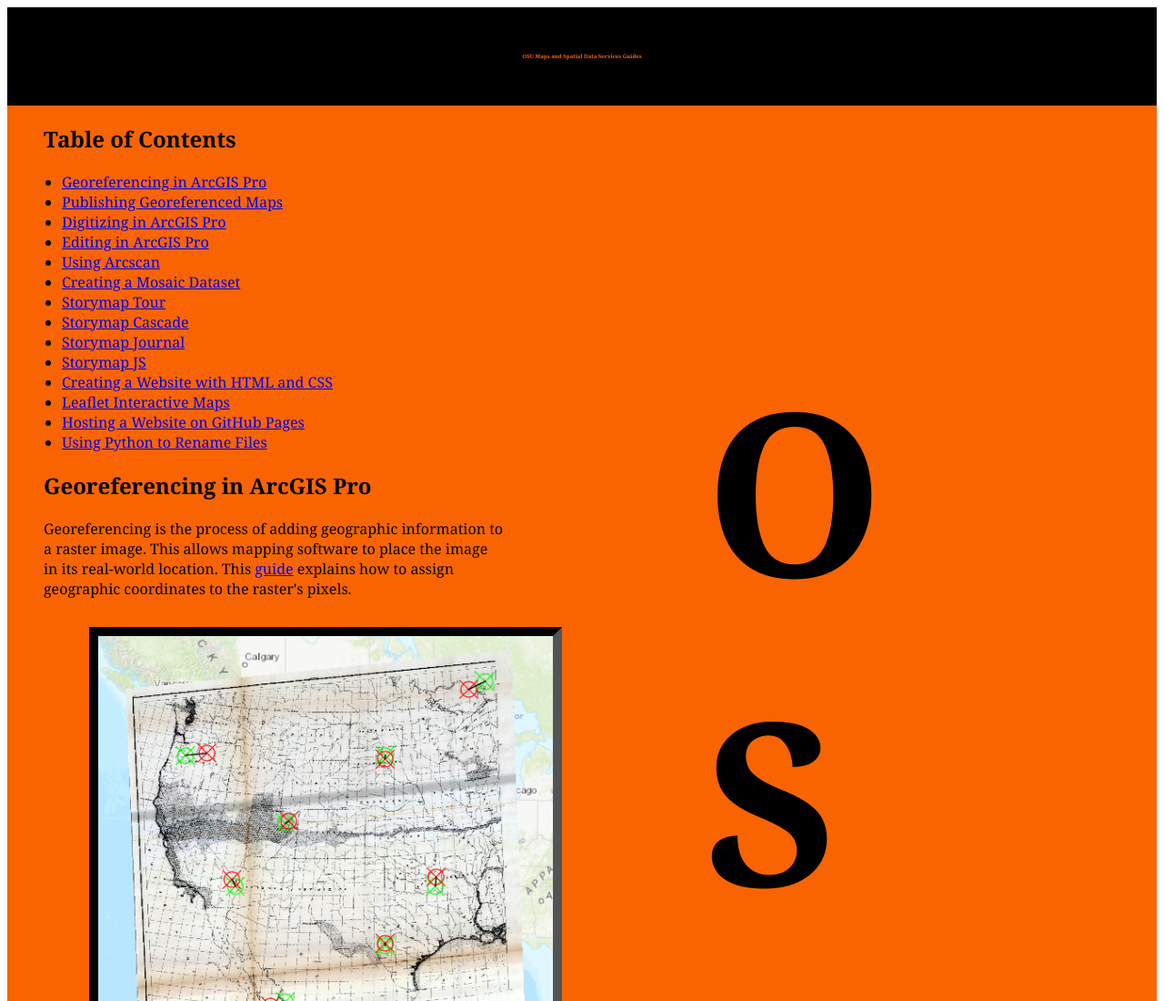
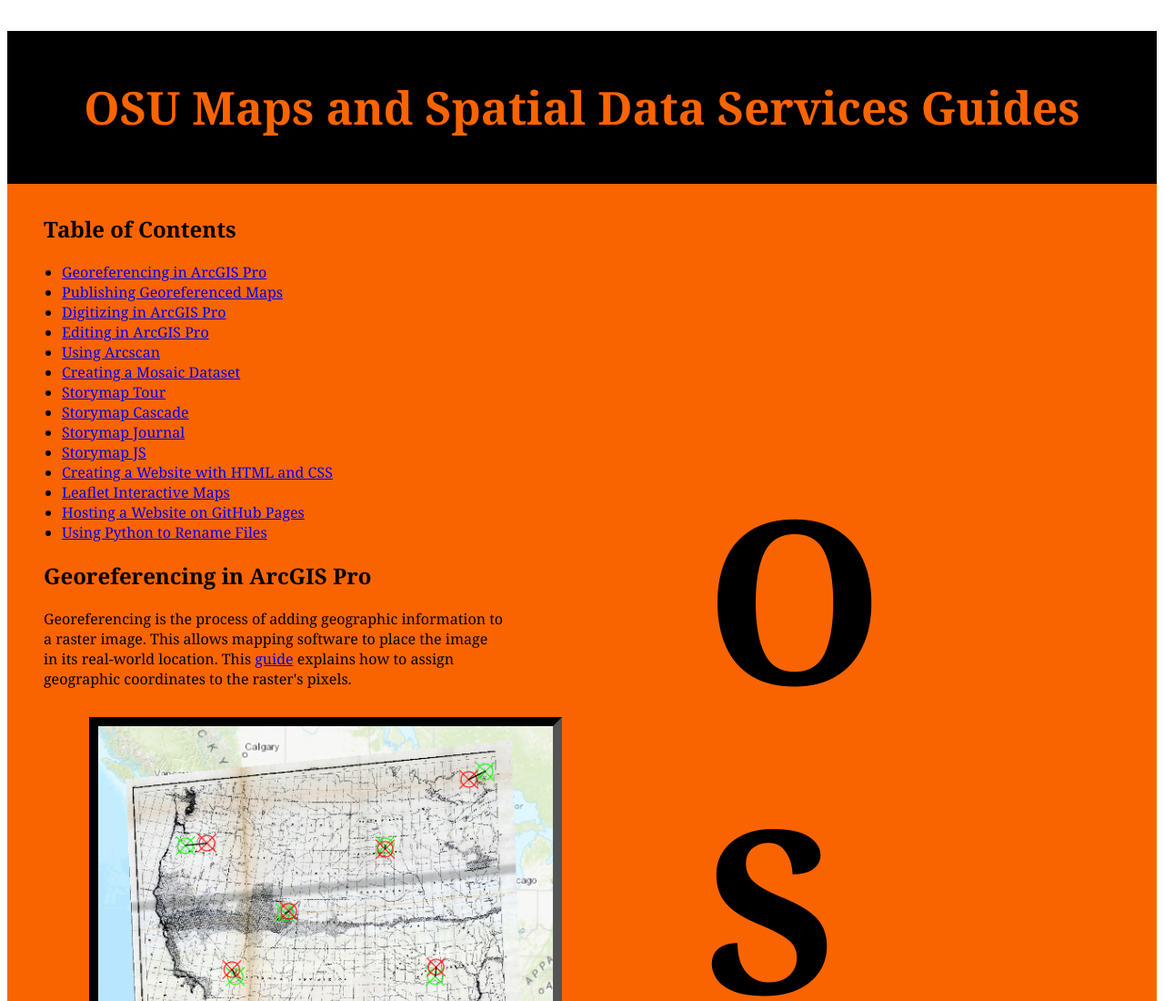
Before and after one commit to okstate-maps/website-guides, a plain HTML site: page index.html in a window 1280 px wide. Shown: the top 1100 px of the page at 91% size. Drawn offline with Linux system fonts and the light colour scheme.

Commit message:
Update index.html

```diff
--- a/index.html
+++ b/index.html
@@ -8,9 +8,9 @@
             h1 {
                 color: rgb(250,100,0);
                 text-align: center;
-                font-size: 5%;
+                font-size: 50px;
                 background-color: black;
-                top: 10%;
+                top: 50px;
                 padding: 50px;
             }
             h2 {
```
